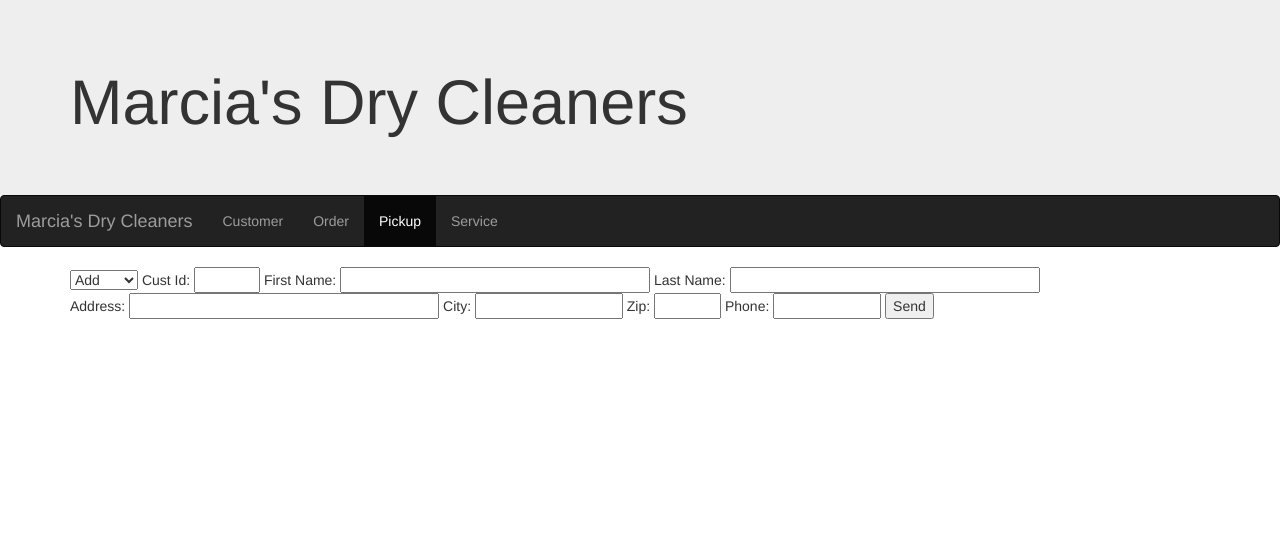
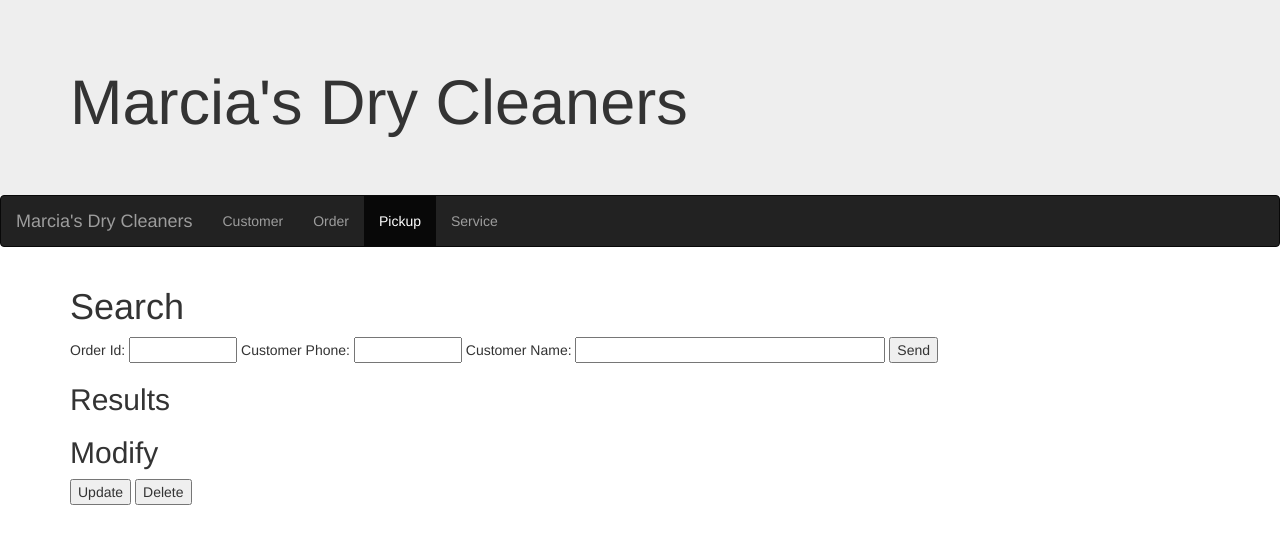
Before and after one commit to JoshHumpherys/COS300-Database-Project, a PHP site: page /pickup.php in a window 1280 px wide. Shown: the top 544 px of the page. Run offline with PHP 8.4, Linux system fonts and the light colour scheme.

Commit message:
Begin Building PickupPage

```diff
--- a/pickup.php
+++ b/pickup.php
@@ -1,28 +1,148 @@
 <!DOCTYPE html>
 <html>
-<?php require "header.php"; ?>
+<?php require "header.php";
+   // set server access variables
+   $host = "localhost";
+   $user = "AEBurdette";
+   $pass = "unlock";
+   $db = "marciadb";
+
+   $mysqli = new mysqli($host, $user, $pass, $db);
+?>
+
 <body>
 <div class="container">
-    <form action="pickup.php" method="post">
-        <select name="action_type">
-            <option value="add">Add</option>
-            <option value="update">Update</option>
-            <option value="delete">Delete</option>
-        </select>
-        Cust Id: <input type="number" , name="CustId" , min="0" , max="999" , step="1">
-        First Name: <input type="text" , name="FirstName" size="35">
-        Last Name: <input type="text" , name="LastName" , size="35">
-        <br>
-        Address: <input type="text" , name="Address" , size="35">
-        City: <input type="text" , name="City" , size="15">
-        Zip: <input type="text" , name="Zip" , size="5">
-        Phone: <input type="text" , name="Phone" , size="10">
-        <input type="submit" value="Send">
-    </form>
-    <?php
-    // set server access variables
 
-    ?>
+<h1>
+Search
+</h1>
+
+ <form action="pickup.php" method="post">
+Order Id: <input type="text" , name="OrderID" , size="10">
+Customer Phone: <input type="text" , name="CustomerPhone" , size="10">
+Customer Name: <input type="text" , name="CustomerName" , size="35">
+<input type="submit" name="Send" value="Send">
+</form>
+
+<h2>
+Results
+</h2>
+
+
+<?php
+   if(isset($_POST["Send"])) {
+      if(!empty($_POST["OrderID"])) {
+        echo "This is Order Id";   //Notification provided for testing only
+        echo "<br>";
+
+        $OrderID = $_POST["OrderID"];
+        $query = "SELECT *
+                  FROM MARCIADB.ORDER";
+        //execute the query
+        $result = $mysqli->query($query);
+        if(!empty($result)) {
+
+           echo "<table cellpadding=10>";
+           echo "<th>OrderID</th>";
+           echo "<th>Drop Date</th>";
+           echo "<th>Promise Date</th>";
+           echo "<th>Pickup Date</th>";
+           echo "<th>Method Of Payment</th>";
+           echo "<th>CustomerID</th>";
+           echo "</table>";
+
+           while($rowIdentification = $result->fetch_array()) {
+              echo "<tr>";
+              echo "<td>".$rowIdentification[0]."</td>";
+              echo "<td>".$rowIdentification[1]."</td>";
+              echo "<td>".$rowIdentification[2]."</td>";
+              echo "<td>".$rowIdentification[3]."</td>";
+              echo "<td>".$rowIdentification[4]."</td>";
+              echo "<td>".$rowIdentification[5]."</td>";
+              echo "</tr>";
+              }
+           }
+           else {
+              echo "No results were found for OrderID search ";
+              echo $OrderID;
+              }
+
+        }
+
+
+      if(!empty($_POST["CustomerPhone"])) {
+         echo "This is Customer Phone";   //Notification provided for testing only
+         echo "<br>";
+
+
+         $CustomerPhone = $_POST["CustomerPhone"];
+         $query = "SELECT *
+                   FROM MARCIADB.ORDER";
+         if(!empty($query)) {
+            echo "Test2";   //Notification Two provided for testing
+            }
+           else {
+              echo "No results were found for Customer Phone search ";
+              echo $CustomerPhone;
+              }
+
+         }
+
+
+      if(!empty($_POST["CustomerName"])) {
+         echo "This is Customer Name";    //Notification provided for testing only
+         echo "<br>";
+
+         $CustomerName = $_POST["CustomerName"];
+         $query = "SELECT *
+                   FROM MARCIADB.ORDER";
+         if(!empty($query)) {
+            echo "Test3";   //Notification Two provided for testing
+            }
+           else {
+              echo "No results were found for Customer Name search ";
+              echo $CustomerName;
+              }
+         }
+
+      }  //This brace for if statement testing send button isset
+?>
+
+<h2>
+Modify
+</h2>
+
+<form action="pickup.php" method="post">
+    <input type="submit" name="Update" value="Update">
+    <input type="submit" name="Delete" value="Delete">
+</form>
+
+<?php
+    //Update an existing Order
+    if(isset($_POST["Update"])) {
+        echo "<br>";
+        echo "Customer Id: <input type='number' , name='CustId' , min='0' , max='999' , step='1'>";
+        echo " Order Id: <input type='number' , name='OrderId' , min='0' , max='999' , step='1'>";
+        echo " Pickup Date: <input type='text' , name='PickupDate' size='35'>";
+
+        echo " Method Of Payment: ";
+        echo "<select name='action_type'>
+                 <option value='Debit'>Debit</option>
+                 <option value='Credit'>Credit</option>
+                 <option value='GiftCard'>Gift Card</option>
+              </select>";
+        }
+
+    //Delete an existing Order
+    if(isset($_POST["Delete"])) {
+       echo "<br>";
+       echo "Order Id: <input type='number' , name='OrderId' , min='0' , max='999' , step='1'>";
+       }
+
+    // close connection
+    $mysqli->close();
+?>
+
 </div>
 </body>
 </html>
```
